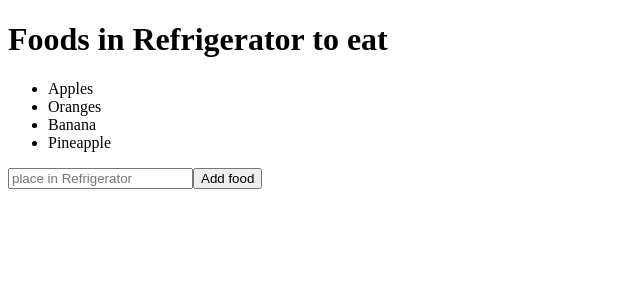
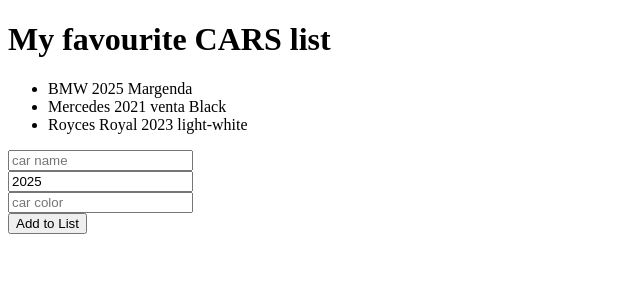
Before and after one commit to dkumarsing7/REACT, a React (Vite) app in the folder practice/: page / in a window 1280 px wide. Shown: the top 300 px of the page, without its empty margins (0-640 px from the left). Built offline with nearby package versions, Linux system fonts and the light colour scheme.

Commit message:
modify array's object

```diff
--- a/practice/src/App.jsx
+++ b/practice/src/App.jsx
@@ -1,37 +1,55 @@
-// ..
+// ...
+
 import { useState } from "react";
 
-// ..
-function UpdateObjectInState() {
-  const [foods, setFoods] = useState([
-    "Apples",
-    "Oranges",
-    "Banana",
-    "Pineapple ",
+// ...
+
+function ChangeArrayObject() {
+  const [cars, setCars] = useState([
+    { name: "BMW", model: 2025, color: "Margenda" },
+    { name: "Mercedes", model: 2021, color: "venta Black" },
+    { name: "Royces Royal", model: 2023, color: "light-white" },
   ]);
-  const handleAdd = () => {
-    const currentFood = document.getElementById("currentFood").value;
-    document.getElementById("currentFood").value = "";
-    setFoods([...foods, currentFood]);
-  };
-  const handleRemove = (index) => {
-  const newArray = foods.filter((_, i)=>i!=index)
-    setFoods(newArray);
-  };
+
+  const [name, setName] = useState("");
+  const [model, setModel] = useState(new Date().getFullYear());
+  const [color, setColor] = useState("");
+
+
+const handleAdd=()=>{
+    const newCar = { name:name, model:model, color:color};
+    setCars([...cars, newCar]);
+    setName("");
+    setModel(new Date().getFullYear());
+    setColor("");
+}
   return (
-    <div>
-      <h1>Foods in Refrigerator to eat</h1>
-      <ul>
-        {foods.map((food, index) => (
-          <li key={index} onClick={()=>handleRemove(index)}>{food}</li>
-        ))}
-      </ul>
-      <input id="currentFood" type="text" placeholder="place in Refrigerator" />
-      <button onClick={handleAdd}>Add food</button>
-    </div>
+    <>
+      <div>
+        <h1>My favourite CARS list </h1>
+        <ul>
+          {cars.map((car, index) => (
+            <li key={index}>
+              {car.name} {car.model} {car.color}
+            </li>
+          ))}
+        </ul>
+        <input type="text" value={name} onChange={(e)=>setName(e.target.value)} placeholder="car name" />
+        <br />
+        <input type="number" value={model} onChange={(e)=>setModel(e.target.value)} placeholder="model name"/>
+        <br />
+        <input type="text" value={color} onChange={(e)=>setColor(e.target.value)} placeholder="car color" />
+        <br />
+        <button onClick={handleAdd}>Add to List</button>
+      </div>
+    </>
   );
 }
 
 export default function App() {
-  return <UpdateObjectInState />;
+  return (
+    <>
+      <ChangeArrayObject />
+    </>
+  );
 }
```
